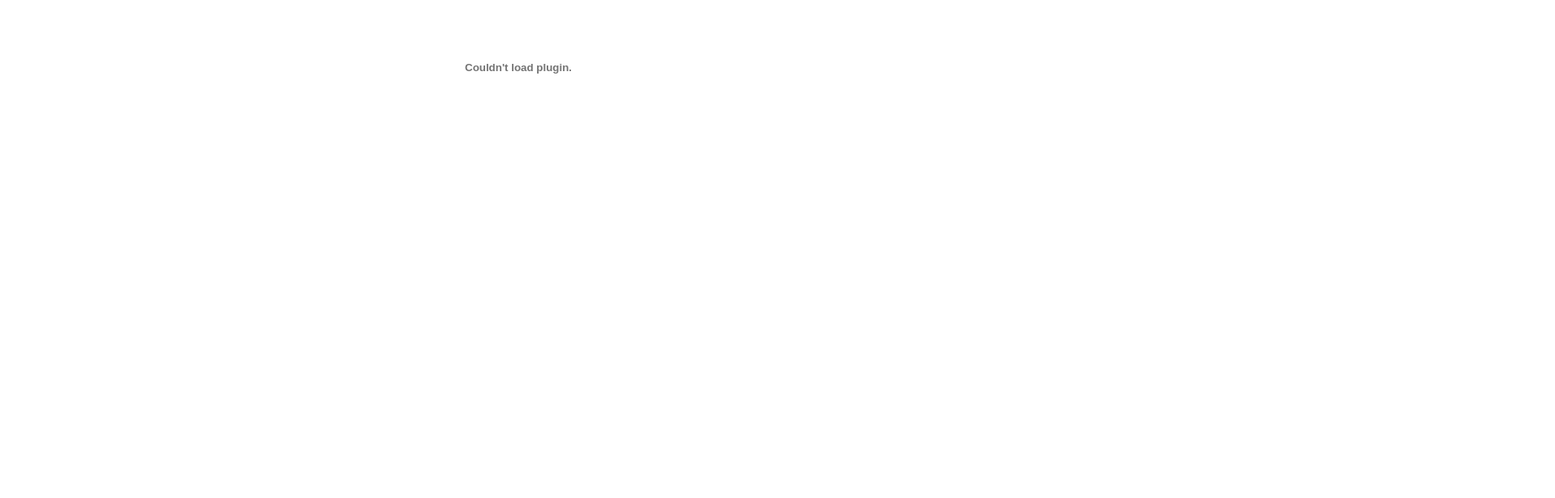
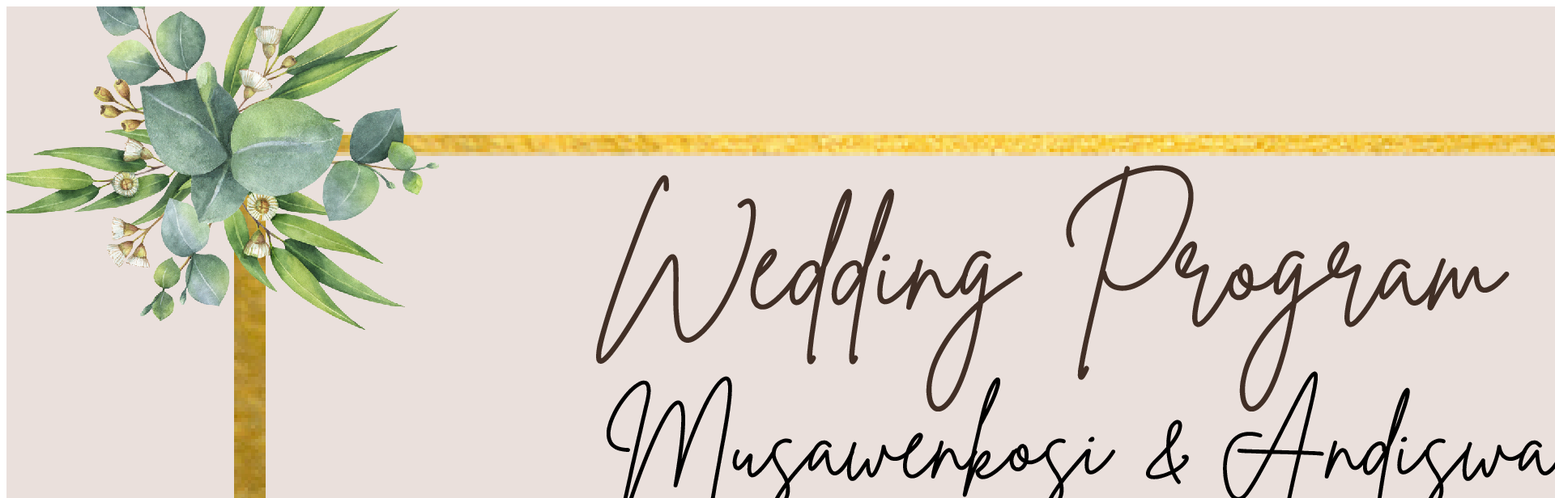
Before and after one commit to andymhlanga/Agenda, a plain HTML site: page index.html in a window 1280 px wide. Shown: the top 616 px of the page at 81% size, 1920 px wide, since content can reach past the window. Drawn offline with Linux system fonts and the light colour scheme.

Commit message:
updated width aged

```diff
--- a/index.html
+++ b/index.html
@@ -4,8 +4,8 @@
     <title>Pinky & Andiswa Wedding Agenda</title>
   </head>
   <body>
-    <embed src="/images/agenda.pdf" width="100%" height="100%"
-    type="application/pdf">
+    <img src="/images/agenda-0000.png" alt="Agenda Page 1">
+    <img src="/images/agenda-0001.png" alt="Agenda Page 1">
 
   </body>
 </html>
```
Also changed, not shown: images/agenda-0000.png (added), images/agenda-0001.png (added).
